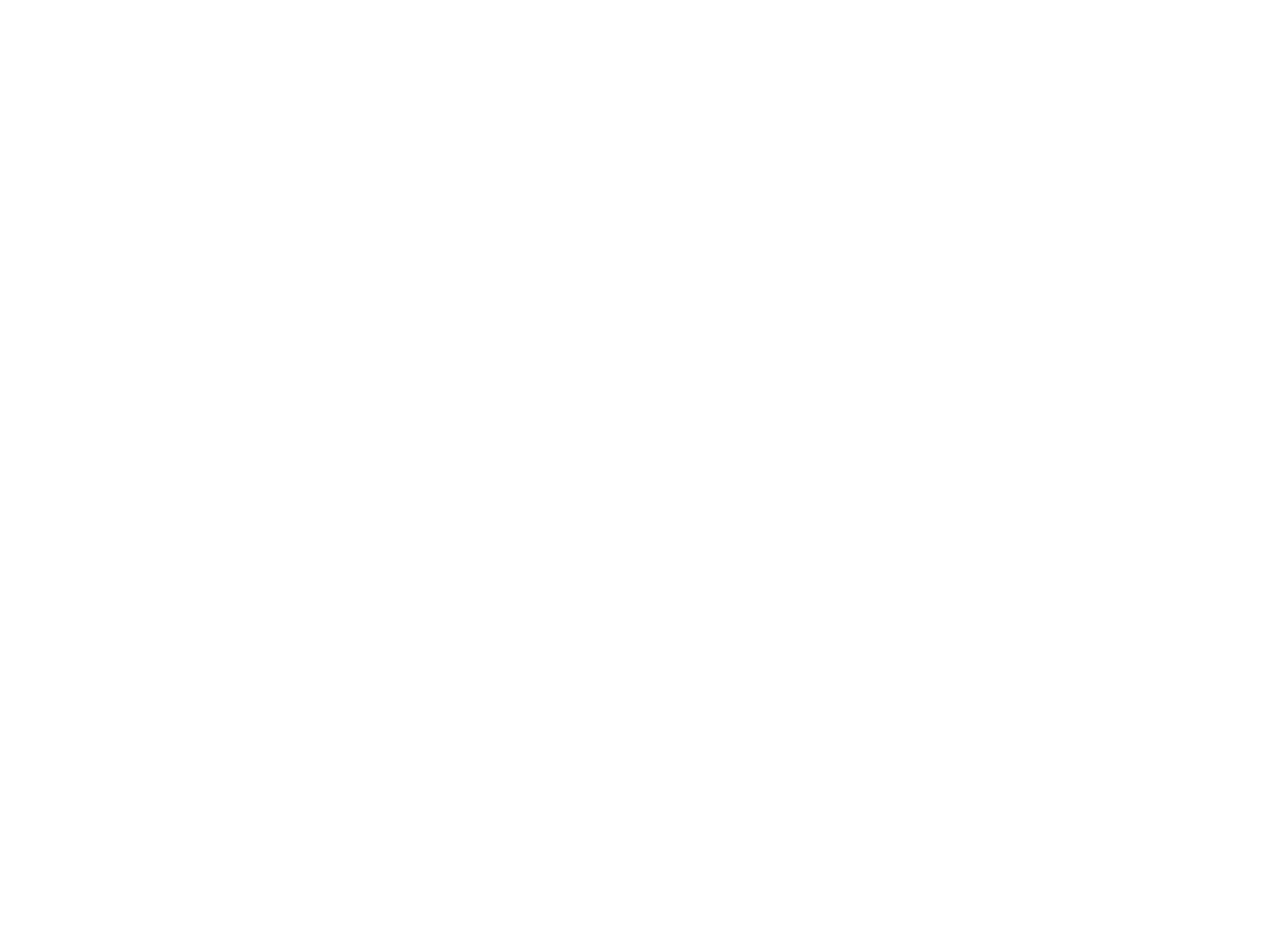
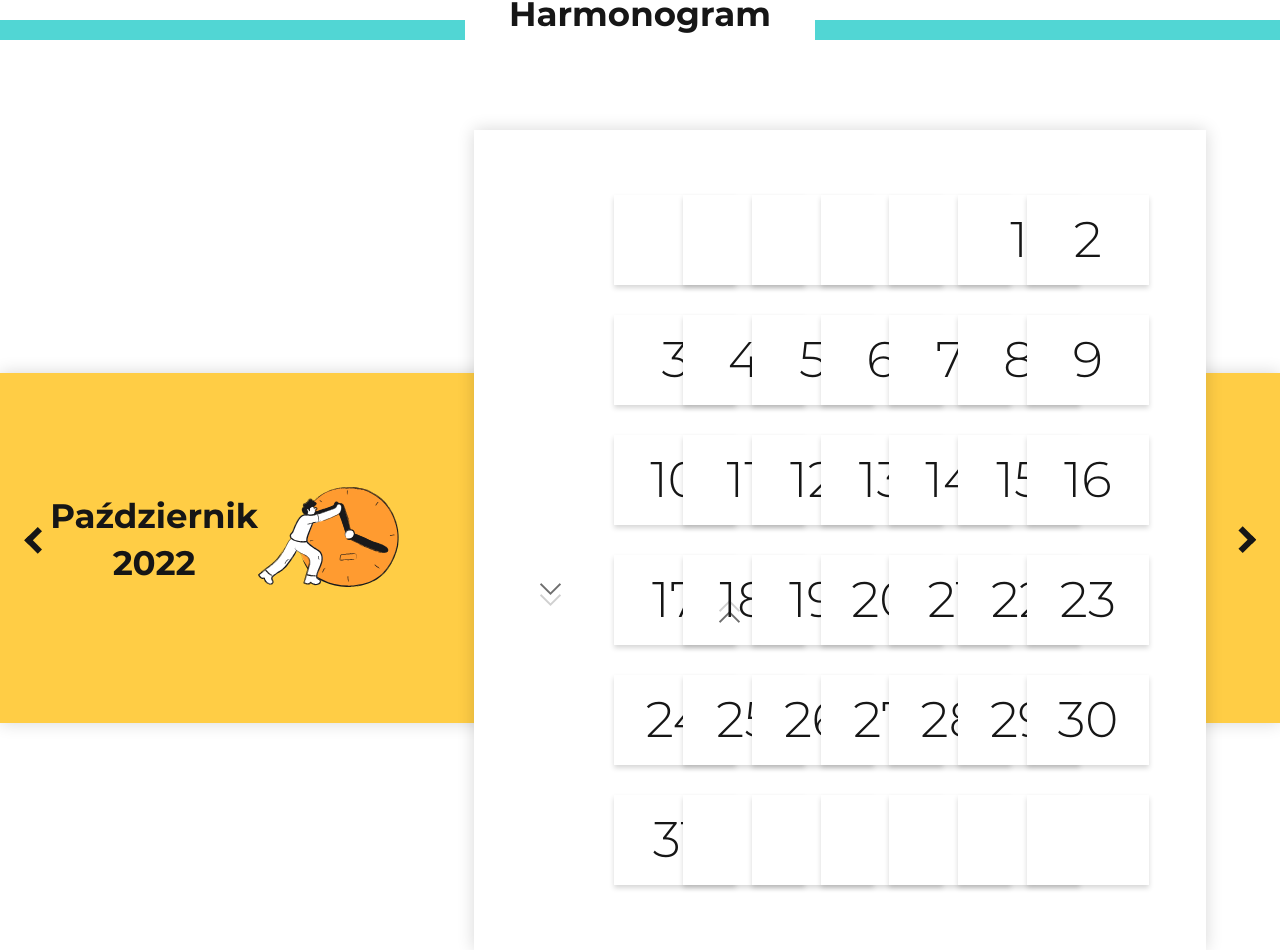
Before and after one commit to MaciejCierpikowski/portfolio, a Next.js app in the folder frontend/: page / in a window 1280 px wide. Shown: the part 1754-2704 px from the top of the page. Before the commit the page ends 1615 px from the top, so only its background shows below. Built offline with nearby package versions, Linux system fonts and the light colour scheme.

Commit message:
fix: style adjustment

```diff
--- a/frontend/components/calendar/index.tsx
+++ b/frontend/components/calendar/index.tsx
@@ -21,6 +21,8 @@
   HeadlineWrapper,
 } from "./style";
 import ArrowSingle from "../arrowSingle";
+import { getBreakpoint } from "../../utils/getCurrentBreakPoint";
+import { useWindowResize } from "../../hooks/useWindowResize";
 
 interface ICalendar {
   value?: Date;
@@ -43,6 +45,14 @@
     onChange(date);
   };
 
+  const data = {
+    image: {
+      width: { isLaptopXL: 183, isLaptopL: 183, isLaptop: 150, isMobile: 121 },
+      height: { isLaptopXL: 130, isLaptopL: 130, isLaptop: 100, isMobile: 86 },
+    },
+  };
+  const windowSize = useWindowResize();
+
   return (
     <Wrapper>
       <ArrowSingle onClick={prevMonth} direction="LEFT" />
@@ -52,7 +62,12 @@
             locale: pl,
           })}
         </Headline>
-        <Image alt="logo" src="/assets/calendar.svg" width={183} height={130} />
+        <Image
+          alt="logo"
+          src="/assets/calendar.svg"
+          width={data.image.width[getBreakpoint(windowSize[0])!]}
+          height={data.image.height[getBreakpoint(windowSize[0])!]}
+        />
       </HeadlineWrapper>
 
       <WrapperCalendar>
--- a/frontend/components/calendar/style.ts
+++ b/frontend/components/calendar/style.ts
@@ -2,36 +2,57 @@
 
 export const Wrapper = styled.div`
   width: 100%;
+  height: 100%;
   position: relative;
 
   display: flex;
   justify-content: center;
   align-items: center;
+  flex-direction: column;
+
+  @media (min-width: ${(props) => props.theme.sizes.laptop}px) {
+    flex-direction: row;
+  }
 `;
 
 export const Background = styled.div`
   position: absolute;
-  transform: translate(-50%, -50%);
-  top: 50%;
-  left: 50%;
+  bottom: 0;
 
   width: 100vw;
-  height: 350px;
+  height: 29vh;
   background: ${(props) => props.theme.palette.common.yellow} 0% 0% no-repeat
     padding-box;
   box-shadow: 0px 0px 16px #00000029;
   opacity: 1;
   z-index: -1;
+
+  @media (min-width: ${(props) => props.theme.sizes.laptop}px) {
+    transform: translate(-50%, -50%);
+
+    top: 51%;
+    left: 50%;
+    bottom: inherit;
+
+    height: 350px;
+  }
 `;
 
 export const WrapperCalendar = styled.div`
-  width: 1226px;
-  padding: 50px 125px;
+  width: 80%;
+  padding: 0;
 
   background: ${(props) => props.theme.palette.common.white} 0% 0% no-repeat
     padding-box;
-  box-shadow: 0px 0px 16px #00000029;
   opacity: 1;
+  order: -1;
+
+  @media (min-width: ${(props) => props.theme.sizes.laptop}px) {
+    width: 70%;
+    padding: 50px 125px;
+    order: 0;
+    box-shadow: 0px 0px 16px #00000029;
+  }
 `;
 
 export const WrapperGrid = styled.div`
@@ -49,34 +70,43 @@
   cursor: pointer;
   height: 2.5rem;
   display: flex;
-  font: normal normal 300 50px/61px var(--font-montserrat);
-
+  font: normal normal bold 20px/24px var(--font-montserrat);
   letter-spacing: 0px;
   color: ${(props) => props.theme.palette.common.black};
-  width: 122px;
-  height: 90px;
+  width: 40px;
+  height: 50px;
   background: ${(props) => props.theme.palette.common.white} 0% 0% no-repeat
     padding-box;
   box-shadow: 0px 3px 5px #00000029;
   opacity: 1;
-  margin: 15px;
+  margin: 3px;
+
+  @media (min-width: ${(props) => props.theme.sizes.laptop}px) {
+    width: 122px;
+    height: 90px;
+    font: normal normal 300 50px/61px var(--font-montserrat);
+    margin: 15px;
+  }
 `;
 
 export const HeadlineWrapper = styled.div`
   display: flex;
-  flex-direction: column;
-
-  width: 300px;
-  margin: 0 100px 0 0;
+  flex-direction: row;
+  justify-content: center;
 
   img {
     align-self: end;
     margin-top: -25px;
+    flex-direction: column;
+  }
+
+  @media (min-width: ${(props) => props.theme.sizes.laptop}px) {
+    width: 300px;
+    margin: 0 100px 0 0;
   }
 `;
 
-export const Headline = styled.div`
-  font: normal normal bold 56px/68px var(--font-montserrat);
+export const Headline = styled.h1`
   letter-spacing: 0px;
   color: ${(props) => props.theme.palette.common.black};
   opacity: 1;
--- a/frontend/components/navigation/index.tsx
+++ b/frontend/components/navigation/index.tsx
@@ -7,6 +7,7 @@
 import animatedScrollTo from "../../utils/animated-scroll-to";
 import { setActiveSlide, toggleScrollDown } from "../../store/generalState";
 import { menuItems } from "../../utils/menu";
+import { getBreakpoint } from "../../utils/getCurrentBreakPoint";
 
 interface INavigation {}
 
@@ -26,13 +27,30 @@
     animatedScrollTo(index * windowSize[1], () => {});
   };
 
+  const data = {
+    logo: {
+      width: {
+        isLaptopXL: scrollDown ? 150 : 297,
+        isLaptopL: scrollDown ? 130 : 267,
+        isLaptop: scrollDown ? 110 : 247,
+        isMobile: scrollDown ? 90 : 227,
+      },
+      height: {
+        isLaptopXL: scrollDown ? 50 : 100,
+        isLaptopL: scrollDown ? 40 : 80,
+        isLaptop: scrollDown ? 30 : 60,
+        isMobile: scrollDown ? 20 : 40,
+      },
+    },
+  };
+
   return (
     <Wrapper isFixed={scrollDown}>
       <Image
         alt="logo"
         src="/assets/logo.svg"
-        width={scrollDown ? 150 : 297}
-        height={scrollDown ? 50 : 100}
+        width={data.logo.width[getBreakpoint(windowSize[0])!]}
+        height={data.logo.height[getBreakpoint(windowSize[0])!]}
       />
       {menuItems.map((item, index) => (
         <ItemElement
--- a/frontend/components/navigationMobile/style.ts
+++ b/frontend/components/navigationMobile/style.ts
@@ -48,14 +48,42 @@
     }
 `;
 
+const backgroundColorIn = () =>
+  keyframes`
+    100% {
+      background-color: transparent;
+
+    }
+    0% {
+      background-color: white;
+    }
+`;
+
+const backgroundColorOut = () =>
+  keyframes`
+    100% {
+      background-color: white;
+    }
+    0% {
+      background-color: transparent;
+
+    }
+`;
+
 export const Wrapper = styled.div<Props>`
   position: fixed;
   height: 11.1vh;
   width: 100%;
   z-index: 3;
 
-  background: transparent 0% 0% no-repeat padding-box;
   box-shadow: 0px 0px 16px #00000029;
+
+  animation: ${(props) =>
+      props.isNavOpen ? backgroundColorIn() : backgroundColorOut()}
+    0s;
+  animation-delay: ${(props) =>
+    props.isNavOpen !== undefined && (props.isNavOpen ? "0s" : "0.6s")};
+  animation-fill-mode: forwards;
 
   img {
     position: absolute;
--- a/frontend/pages/index.tsx
+++ b/frontend/pages/index.tsx
@@ -48,10 +48,10 @@
         <section>
           <OfferPage />
         </section>
-        {/*<section>
+        <section>
           <CalendarPage />
-        </section> */}
-        <LandscapePage display={orientation === "landscape"} />
+        </section>
+        {/* <LandscapePage display={orientation === "landscape"} /> */}
       </FullPageSlider>
     </div>
   );
```
